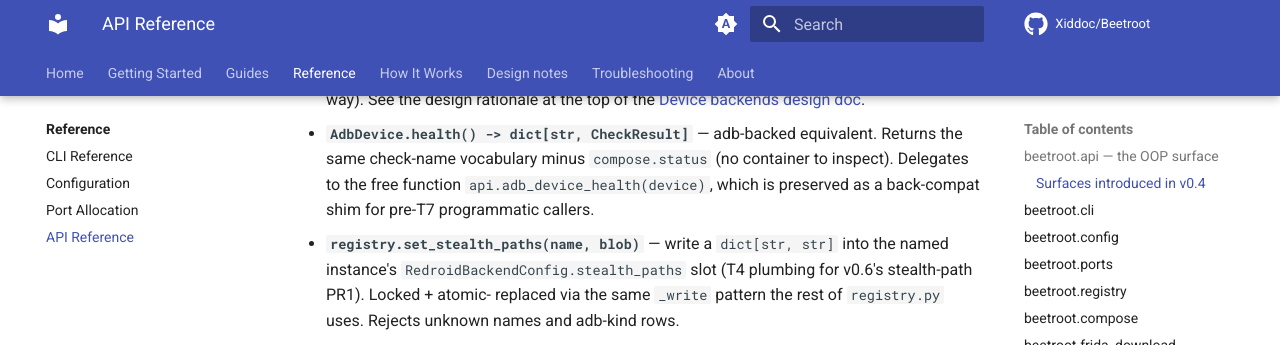
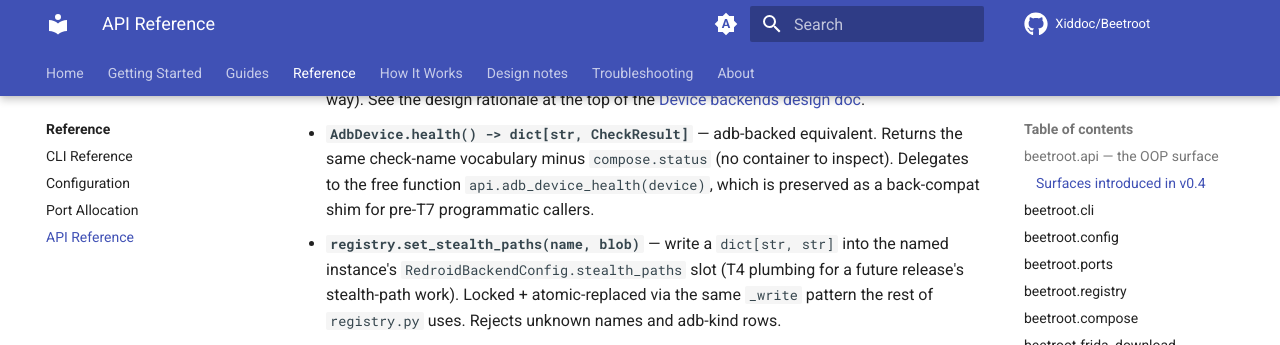
Before and after one commit to Xiddoc/Beetroot, an MkDocs documentation site: the page built from docs/reference/api.md, in a window 1280 px wide and 900 px high, scrolled down 1906 px, cut to the strip 0-345 px from the top of the window. Built offline with MkDocs 1.6.1 and Material for MkDocs 9.7.7, drawn with Linux system fonts in a browser that asks for light colours; comment, search, counter and statistics services are not loaded.

Commit message:
docs: v0.6 sweep — relabel stealth v0.6 refs to "a future release"
Stealth/path-randomization work was deprioritized out of v0.6 entirely.
Relabel every forward-reference that said "v0.6's PR1 ..." to the open-
ended "a future release's stealth work ..." so no specific version is
promised.

Additional stale-ref fixes:
- AdbBackendConfig docstring: "lands in T5" → "shipped in v0.4, T5"
- set_stealth_paths docstring: add provisional note (stealth deferred)
- CLAUDE.md: "target Python 3.10" → "target Python 3.13" (actual target)
- installation.md: reword the re-run-safe claim to accurately describe
  the clone-reuse behaviour (reuses same-URL clone; re-runs patcher otherwise)
- device-backends.md PR4: "deferred to v0.6" → "a future release"

Co-Authored-By: Claude Opus 4.7 (1M context) <noreply@anthropic.com>

```diff
--- a/docs/reference/api.md
+++ b/docs/reference/api.md
@@ -93,8 +93,8 @@ The v0.3 OOP surface (`Instance`, `Manager`, `DeviceBackend`,
   back-compat shim for pre-T7 programmatic callers.
 * **`registry.set_stealth_paths(name, blob)`** — write a `dict[str,
   str]` into the named instance's `RedroidBackendConfig.stealth_paths`
-  slot (T4 plumbing for v0.6's stealth-path PR1). Locked + atomic-
-  replaced via the same `_write` pattern the rest of `registry.py`
+  slot (T4 plumbing for a future release's stealth-path work). Locked +
+  atomic-replaced via the same `_write` pattern the rest of `registry.py`
   uses. Rejects unknown names and adb-kind rows.
 
 ::: beetroot.api
```
Also changed, not shown: CLAUDE.md (+1 -1 lines), docs/design/device-backends.md (+2 -2 lines), docs/getting-started/installation.md (+1 -1 lines), docs/guides/migration-v0.3-to-v0.4.md (+3 -3 lines), docs/guides/snapshots.md (+1 -1 lines), 3 other files.
